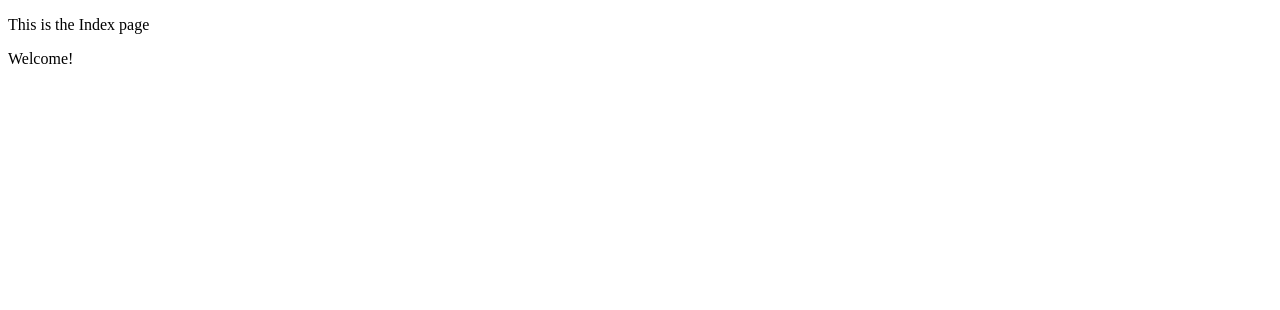
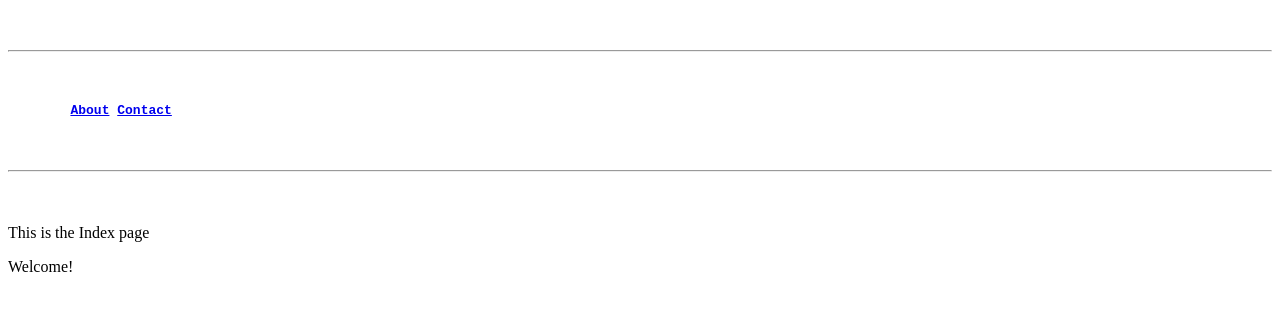
Before and after one commit to AntonT3/github1, a plain HTML site: page Index.html in a window 1280 px wide. Drawn offline with Linux system fonts and the light colour scheme.

Commit message:
Index.html Better Nav Added

```diff
--- a/Index.html
+++ b/Index.html
@@ -7,8 +7,13 @@
     <title>Git - Index</title>
 </head>
 <body>
-    <!-- Nav Tulee Tähän -->
-    <nav></nav>
+    <pre><strong>
+    <hr>
+    <nav>
+        <a href="About.html">About</a> <a href="Contact.html">Contact</a>
+    </nav>
+    <hr>
+    </strong></pre>
 
     <p>This is the Index page</p>
 
```
